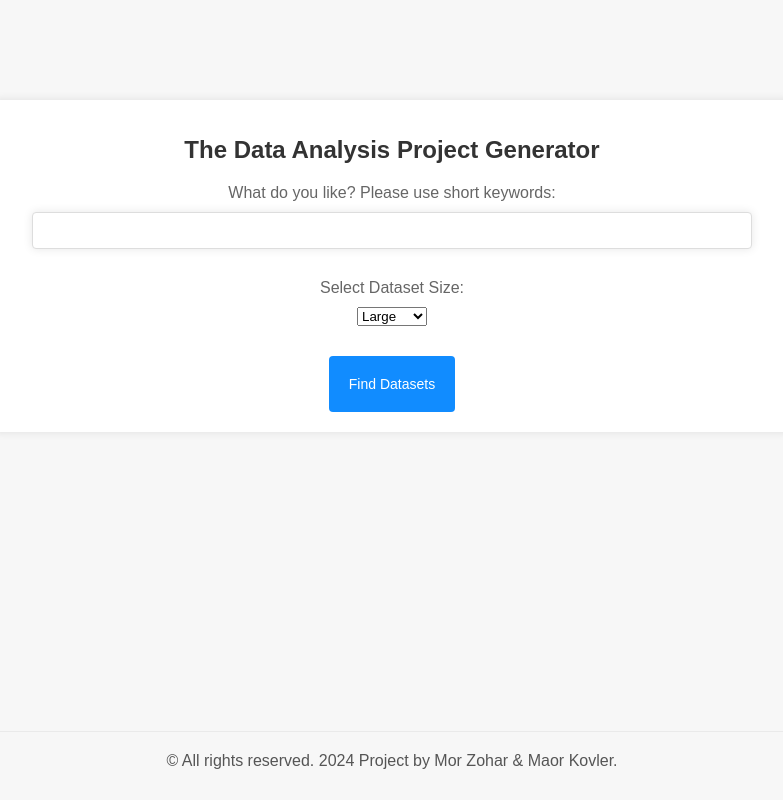
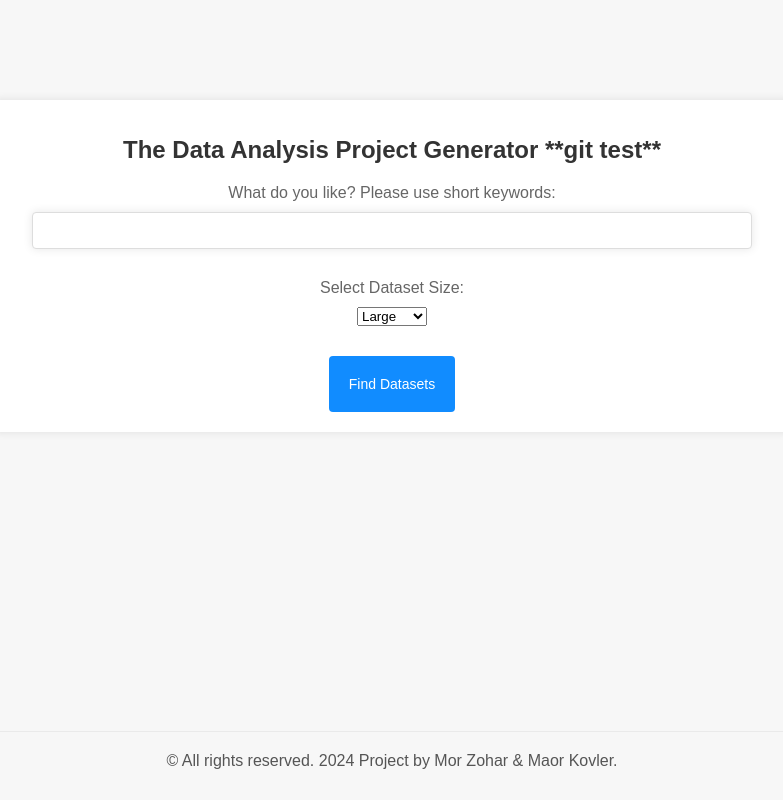
Before and after one commit to kovler-maor/DataAnalysisProjectGenerator, a website: page index.html in a window 1280 px wide. Shown: the whole page, without its empty margins (248-1031 px from the left). Drawn offline with Linux system fonts and the light colour scheme.

Commit message:
Update index.html with git test

```diff
--- a/index.html
+++ b/index.html
@@ -13,7 +13,7 @@
         <div class="centered-container">
 
             <div class="title">
-                <h1>The Data Analysis Project Generator</h1>
+                <h1>The Data Analysis Project Generator **git test**</h1>
             </div>
 
             <!-- initial form -->
```
